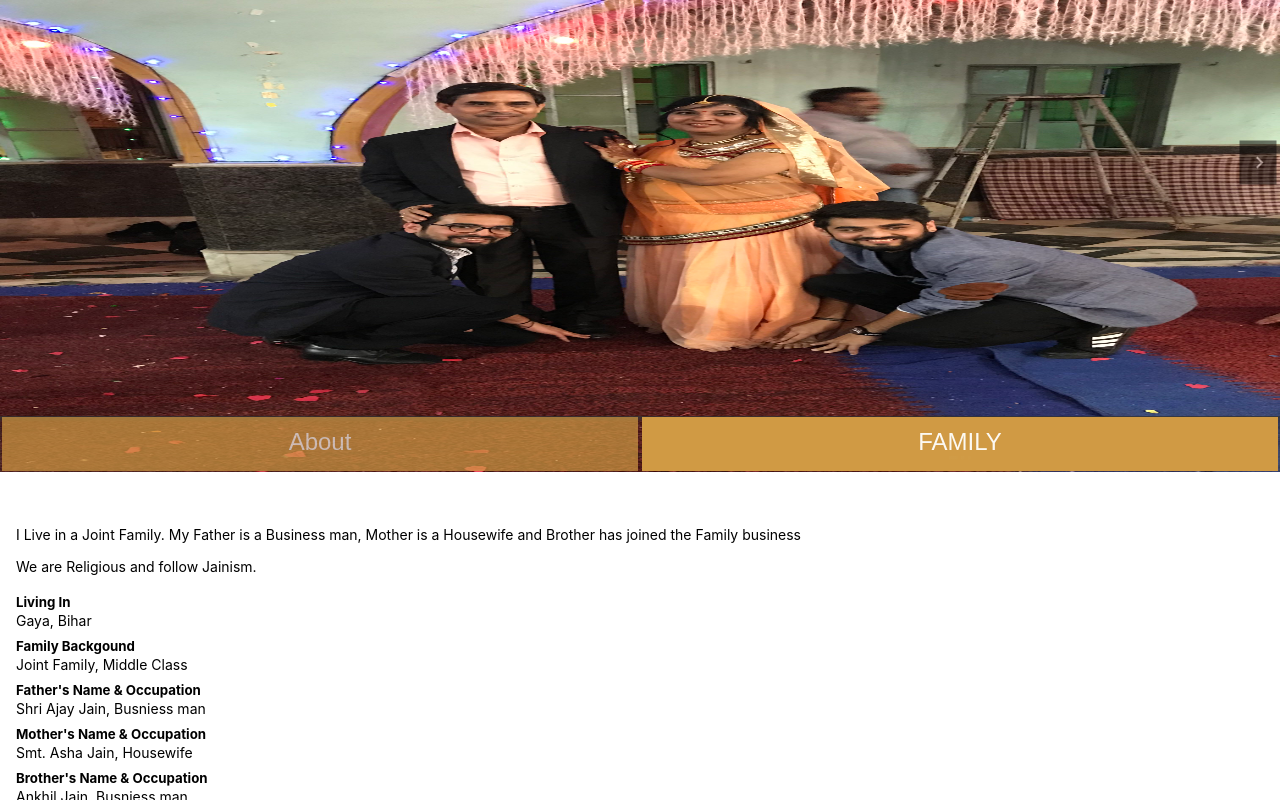
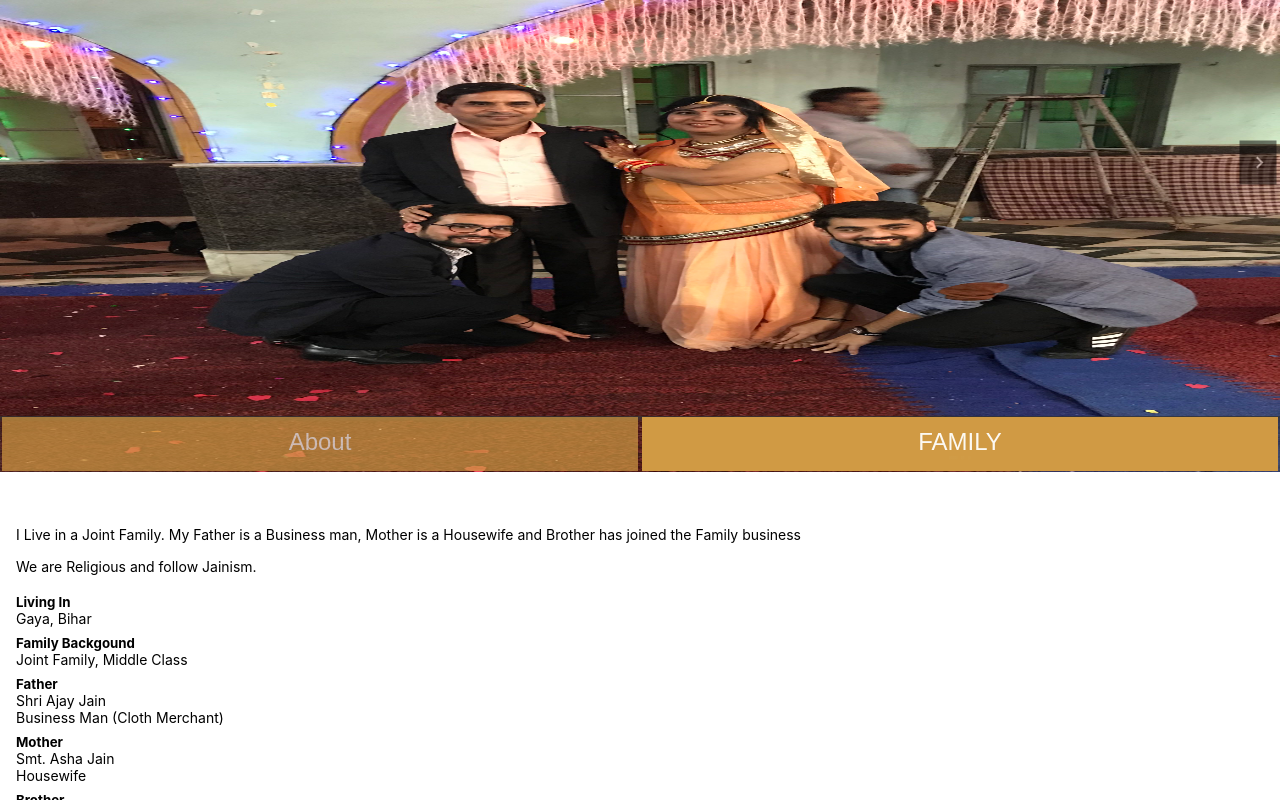
Before and after one commit to shubh34/shubham-jain, a React (Create React App) app: page / in a window 1280 px wide. Both pictures are taken after a click on the button "FAMILY". Shown: the top 800 px of the page. Built offline with nearby package versions, Linux system fonts and the light colour scheme.

Commit message:
Family details

```diff
--- a/src/js/components/About/Family.js
+++ b/src/js/components/About/Family.js
@@ -1,29 +1,28 @@
 import React from 'react';
 import './Me.scss'
+import { SubDetails } from './SubDetails/SubDetails';
 import SectionHeader from '../../shared-components/SectionHeader/SectionHeader';
-import SectionSubHeader from '../../shared-components/SectionSubHeader/SectionSubHeader';
-import { SubDetails } from './SubDetails/SubDetails';
 
 export const details = [
     {
         header: 'Living In',
-        detail: 'Gaya, Bihar'
+        detail: ['Gaya, Bihar']
     },
     {
         header: 'Family Backgound',
-        detail: 'Joint Family, Middle Class'
+        detail: ['Joint Family, Middle Class']
     },
     {
-        header: 'Father\'s Name & Occupation',
-        detail: 'Shri Ajay Jain, Busniess man'
+        header: 'Father',
+        detail: ['Shri Ajay Jain', 'Business Man (Cloth Merchant)']
     },
     {
-        header: 'Mother\'s Name & Occupation',
-        detail: 'Smt. Asha Jain, Housewife'
+        header: 'Mother',
+        detail: ['Smt. Asha Jain', 'Housewife']
     },
     {
-        header: 'Brother\'s Name & Occupation',
-        detail: 'Ankhil Jain, Busniess man'
+        header: 'Brother',
+        detail: ['Ankhil Jain', 'Education: Graduate(BCOM)', 'Business Man (Cloth Merchant)']
     },
 
 ]
@@ -37,7 +36,25 @@ const AboutFamily = () => {
             <p>We are Religious and follow Jainism.</p>
         </section>
         <section className= 'c-profile-details'>
-            {details.map(({header, detail}, index) => <SubDetails key={index} header={header} detail={detail} />)}
+            {details.map(({header, detail}, index) => <SubDetails key={index} header={header} details={detail} />)}
+        </section>
+        <section className= 'c-family-description'>
+            <SectionHeader header="Paternal Family" align={'left'} />
+            <SubDetails header={'Grand Father'} details={['Shri Ratan Lal Jain']} />
+            <SubDetails header={'Grand Mother'} details={['Smt Indramani Devi Jain']} />
+            <SubDetails header={'Living In'} details={['Gaya, Bihar']} />
+            <SubDetails header={'Family Backgound'} details={['Joint Family, Middle Class', 'Religious']} />
+            <SubDetails header={'Father\'s Brother'} details={['4', 'Lives Seprately']} />
+            <SubDetails header={'Father\'s Sister'} details={['1', 'Lives in Kolkata']} />
+        </section>
+        <section className= 'c-family-description'>
+            <SectionHeader header="Maternal Family" align={'left'} />
+            <SubDetails header={'Grand Father'} details={['Late Shri Ratan Lal Jain']} />
+            <SubDetails header={'Grand Mother'} details={['']} />
+            <SubDetails header={'Living In'} details={['Mihijam, Jharkhand']} />
+            <SubDetails header={'Family Backgound'} details={['Joint Family, Middle Class', 'Religious']} />
+            <SubDetails header={'Mother\'s Brother'} details={['3', 'Lives Seprately']} />
+            <SubDetails header={'Mother\'s Sister'} details={['None']} />
         </section>
     </div>
   );
--- a/src/js/components/About/Me.js
+++ b/src/js/components/About/Me.js
@@ -8,37 +8,37 @@ import Button from '../../shared-components/Button/Button';
 export const details = [
     {
         header: 'Living In',
-        detail: 'Glasgow, Scotland (Moving to Barcelona, Spain)'
+        detail: ['Glasgow, Scotland (Moving to Barcelona, Spain)']
     },
     {
         header: 'Date Of Birth',
-        detail: '4th Jan 1992',
+        detail: ['4th Jan 1992']
     },
     {
         header: 'Place Of Birth',
-        detail: 'Gaya, Bihar',
+        detail: ['Gaya, Bihar']
     },
     {
         header: 'Caste & Gotra',
-        detail: 'Jain(Kala)',
+        detail: ['Jain(Kala)']
     },{
         header: 'Appearance',
-        detail: 'Fair',
+        detail: ['Fair']
     },{
         header: 'Education',
-        detail: 'B.E in Computer Science, 2014',
+        detail: ['B.E in Computer Science, 2014']
     }, {
         header: 'Work Experience',
-        detail: '5+ year of experience in IT, Currently working with Rakuten Tv in Barcelona, Spain as a Senior Software Engineer. Recently started freelancing and stock investment for secondary income',
+        detail: ['5+ year of experience in IT, Currently working with Rakuten Tv in Barcelona, Spain as a Senior Software Engineer.', 'Freelancing and stock investment for secondary income.'],
     }, {
         header: 'Earning',
-        detail: '€48000 + bonus per year'
+        detail: ['€48000 + bonus per year'],
     },{
         header: 'EatingStyle',
-        detail: 'Vegetarian'
+        detail: ['Vegetarian']
     }, {
         header: 'Hobbies & Interest',
-        detail: 'Cooking, Studying, Singing, Travelling, Playing Guitar, Games like Chess, Carrom, Badminton etc'
+        detail: ['Cooking, Studying, Singing, Travelling, Playing Guitar, Games like Chess, Carrom, Badminton etc']
     }
 ]
 
@@ -65,7 +65,7 @@ const AboutMe = ({goToFamily}) => {
             <p>I am a guy who <b>Code</b> the world for living, <b>Cook</b> deliciously when feel hungry, <b>Travel</b> to make memories, <b>Sing</b> songs when feel bored, <b>Play games</b> in the free time.</p>
         </section>
         <section className= 'c-profile-details'>
-            {details.map(({header, detail}, index) => <SubDetails key={index} header={header} detail={detail} />)}
+            {details.map(({header, detail}, index) => <SubDetails key={index} header={header} details={detail} />)}
         </section>
         <section className= 'c-profile-family-link'>
             <Button type='link' name="Go to Family Background" onClick ={goToFamily}/>
--- a/src/js/components/About/Me.scss
+++ b/src/js/components/About/Me.scss
@@ -12,6 +12,9 @@
         line-height: 1.3;
     }
 }
+.c-family-description {
+    padding-top: 16px;
+}
 
 .c-profile-details {
     display: flex;
--- a/src/js/components/About/SubDetails/SubDetails.js
+++ b/src/js/components/About/SubDetails/SubDetails.js
@@ -3,9 +3,9 @@ import React from 'react';
 import './SubDetails.scss';
 import SectionSubHeader from '../../../shared-components/SectionSubHeader/SectionSubHeader';
 
-export const SubDetails = ({ header, detail}) => (
+export const SubDetails = ({ header, details = []}) => (
     <div className="c-sub-details-container">
-        <SectionSubHeader header={header} />
-        <span className="c-sub-details">{detail}</span>
+        {header && <SectionSubHeader header={header} />}
+        {details.map((detail) => <span key={detail} className="c-sub-details">{detail}</span>)}
     </div>
 );
--- a/src/js/components/About/SubDetails/SubDetails.scss
+++ b/src/js/components/About/SubDetails/SubDetails.scss
@@ -1,6 +1,8 @@
 .c-sub-details-container {
     padding-top: 4px;
     padding-bottom: 4px;
+    display: flex;
+    flex-direction: column;
 }
 .c-sub-details {
     font-size: 14px;
--- a/src/js/components/home/home.js
+++ b/src/js/components/home/home.js
@@ -10,7 +10,7 @@ import ImageSlider from '../../shared-components/ImageSlider/ImageSlider';
 import Family from '../About/Family';
 import { getImages } from '../../utils/imageUtils';
 const Home = () => {
-    const [activeTab, setActiveTab] = useState('about-family')
+    const [activeTab, setActiveTab] = useState('about-me')
     const isAboutMeActive = activeTab === 'about-me';
   return (
     <div>
```
